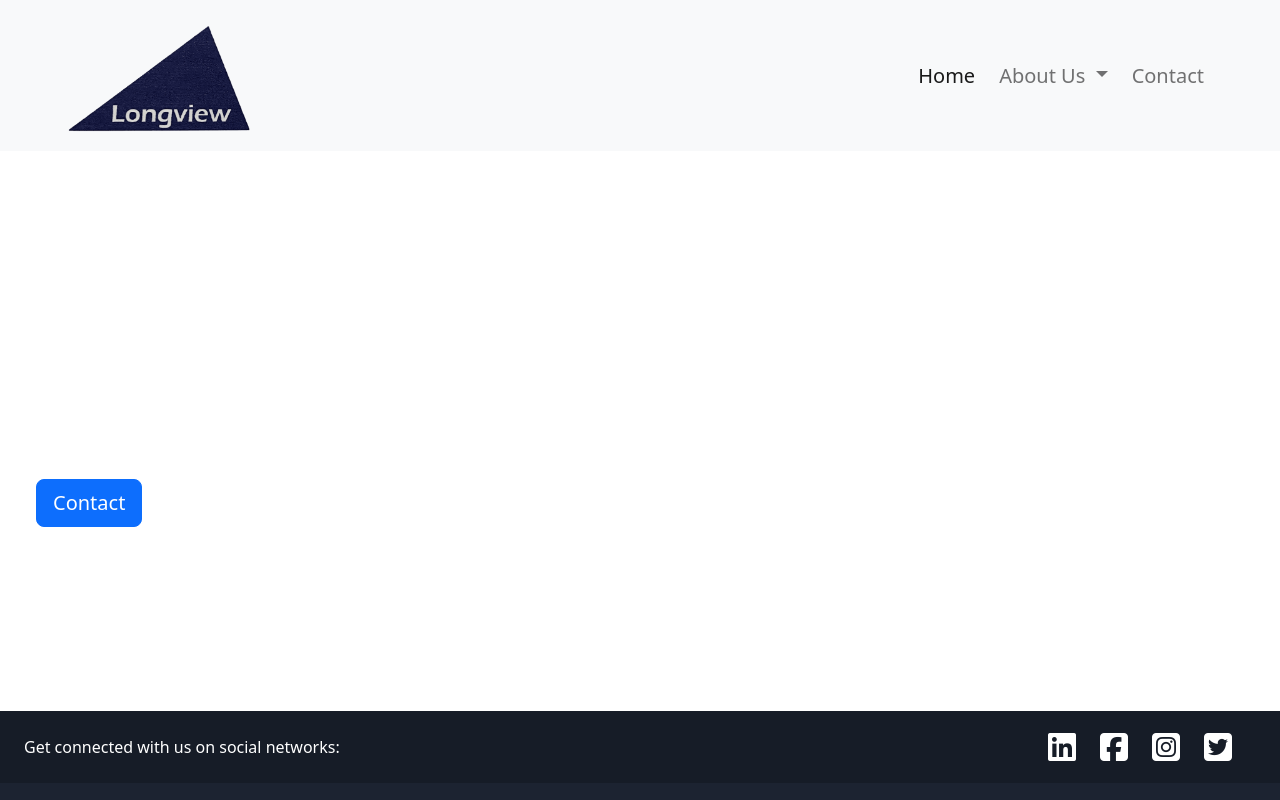
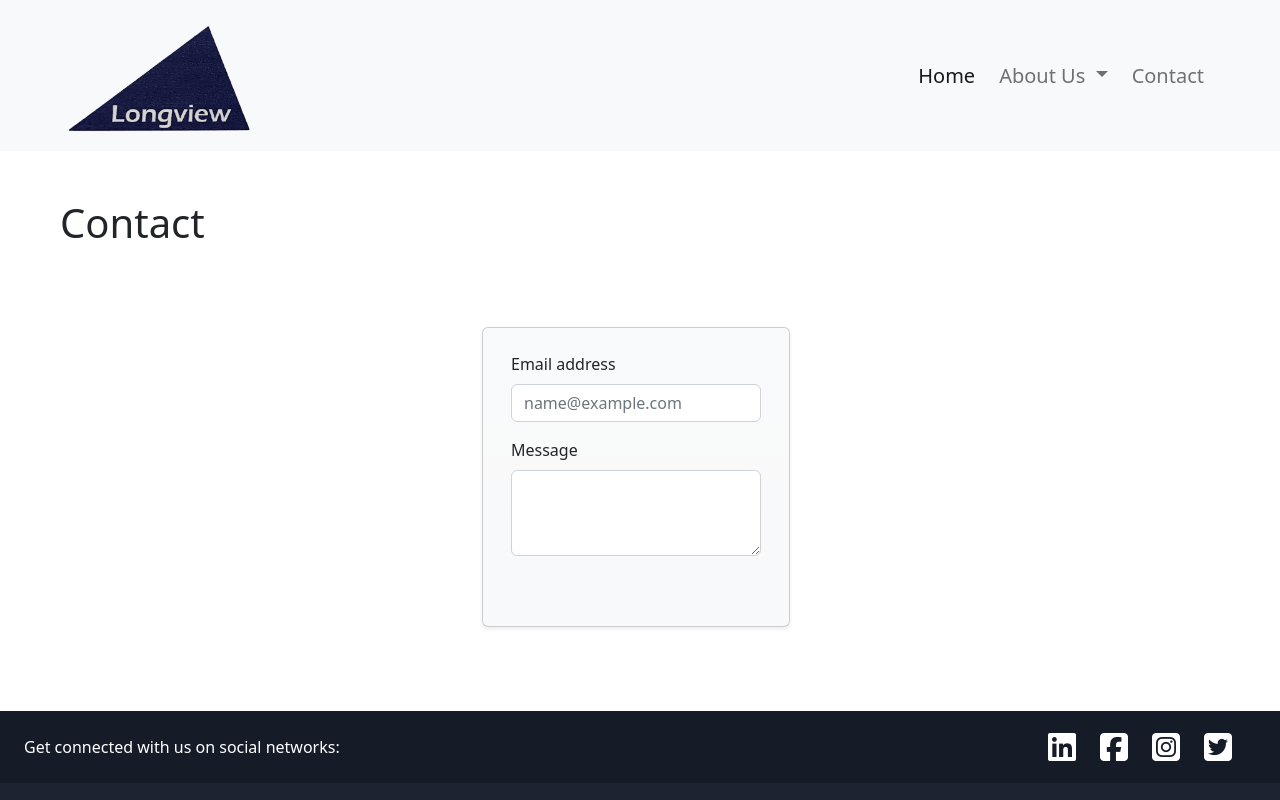
Before and after one commit to Fiscal2/longview-cap-partners, an Angular app: page /contact in a window 1280 px wide. Shown: the top 800 px of the page. Built offline with nearby package versions, Linux system fonts and the light colour scheme.

Commit message:
contact card

```diff
--- a/src/app/contact/contact.component.html
+++ b/src/app/contact/contact.component.html
@@ -1,15 +1,17 @@
 <div id="containerBackground" class="container-fluid" style="height: 35rem;">
-    <div class="row text-white p-4" style="width: 40rem;">
-        <span class="p-2"> Lorem ipsum dolor sit amet, consectetur adipiscing elit. Nunc a dui id nisi auctor egestas.
-            Ut auctor orci ornare, lacinia tortor a, auctor arcu. Quisque tincidunt nulla eget congue eleifend. Aenean
-            vitae egestas tellus, sed dictum sapien. Nulla rutrum maximus tellus ut suscipit. Sed luctus quam ac euismod
-            pharetra. Integer convallis sapien quis enim tincidunt hendrerit. Curabitur vel finibus urna, et suscipit
-            eros. Nullam et magna tristique, bibendum mi vitae, auctor purus. Nunc nec quam ut libero elementum rutrum
-            et nec massa. Duis maximus lorem mollis tellus eleifend mollis. Quisque eget maximus ante. Proin gravida
-            turpis ex, et rutrum eros finibus eu. Etiam a quam sed dolor facilisis dapibus.
-        </span>
-        <div class="col py-5">
-            <a href="#" class="btn btn-primary btn-lg" role="button" data-bs-toggle="button">Contact</a>
-        </div>
+        <h1 class="px-5 py-5">Contact</h1>
+    <div class="row justify-content-center text-dark p-4">
+            <div class="card col-lg-3 shadow-sm bg-light bg-gradient me-2 py-2" style="height: 300px;">
+                <div class="card-body">
+                    <div class="mb-3">
+                        <label for="exampleFormControlInput1" class="form-label">Email address</label>
+                        <input type="email" class="form-control" id="exampleFormControlInput1" placeholder="name@example.com">
+                      </div>
+                      <div class="mb-3">
+                        <label for="exampleFormControlTextarea1" class="form-label">Message</label>
+                        <textarea class="form-control" id="exampleFormControlTextarea1" rows="3"></textarea>
+                    </div>
+                </div>
+            </div>
     </div>
 </div>
```
